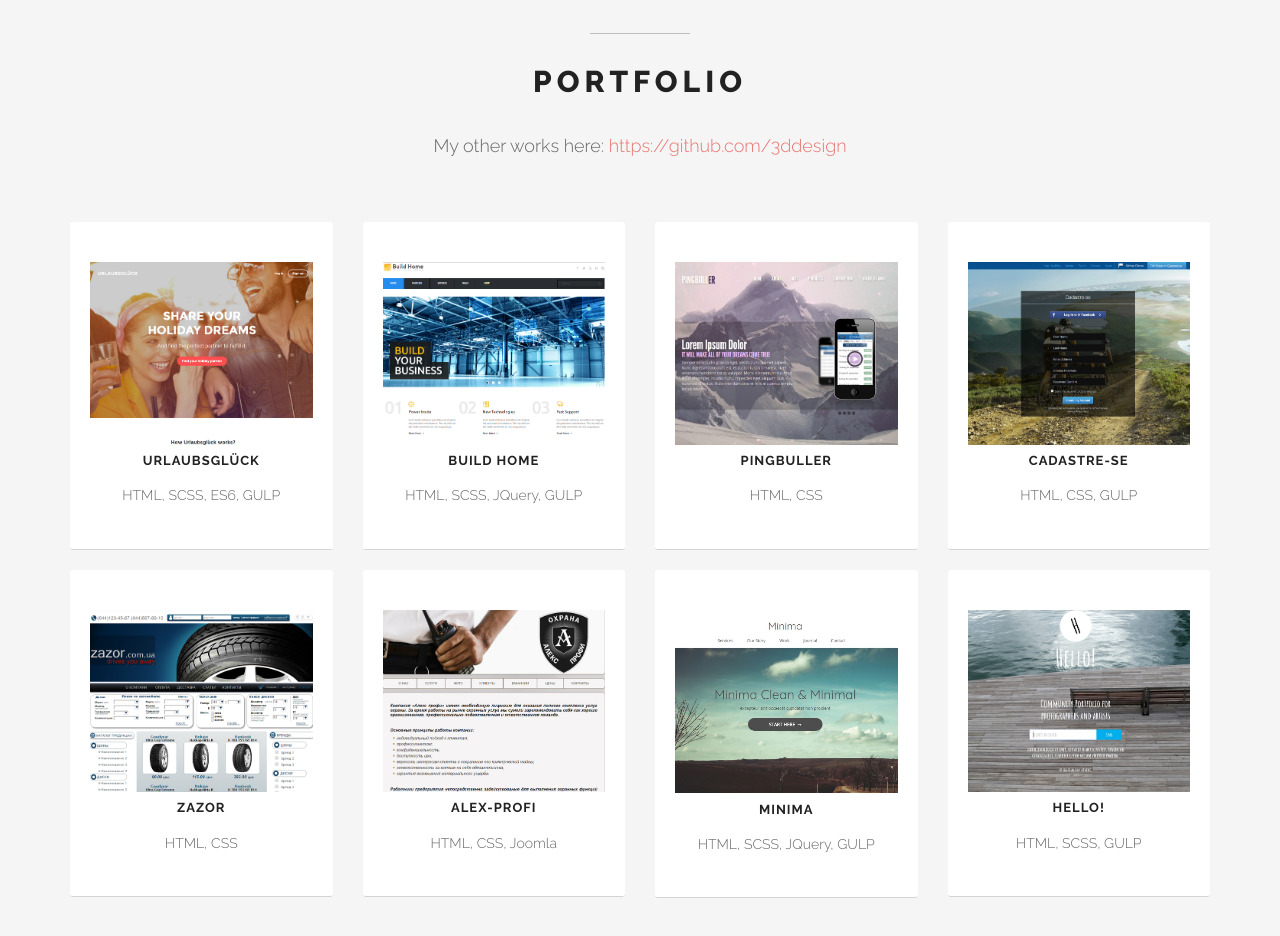
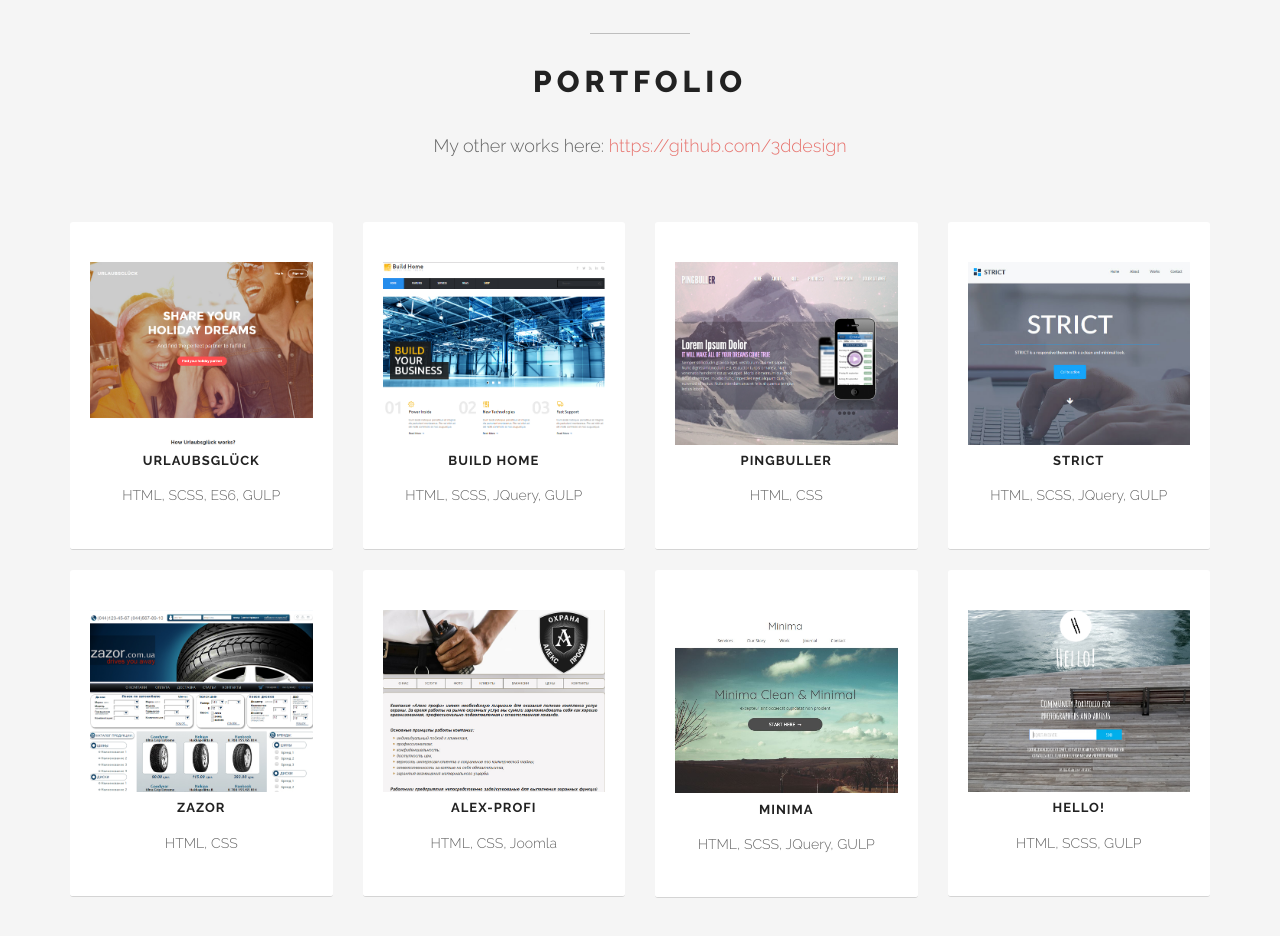
Before and after one commit to 3ddesign/myhome_project, a website: page app/index.html in a window 1280 px wide. Shown: the part 2179-3115 px from the top of the page. Drawn offline with Linux system fonts and the light colour scheme.

Commit message:
myhp 1.6

```diff
--- a/app/index.html
+++ b/app/index.html
@@ -163,11 +163,11 @@
                 </div>
                 <div class="col-sm-3">
                     <div class="iconbox wow slideInRight animated" style="visibility: visible; animation-name: slideInRight;">
-                        <a target="_blank" href="https://3ddesign.github.io/portfolio/cadastre/index.html" class=""><img src="img/portfolio/cadastre.jpg" alt="cadastre"></a>
+                        <a target="_blank" href="http://scherbakov.com.ua/portfolio/strict/index.html" class=""><img src="img/portfolio/strict.jpg" alt="strict tmpl"></a>
                         <div class="iconbox-text">
-                            <h3 class="iconbox-title">Cadastre-se</h3>
+                            <h3 class="iconbox-title">Strict</h3>
                             <div class="iconbox-desc">
-                                HTML, CSS, GULP
+                                HTML, SCSS, JQuery, GULP
                             </div>
                         </div>
                     </div>
```
Also changed, not shown: app/img/portfolio/asia1.jpg (deleted), app/img/portfolio/asia2.jpg (deleted), app/img/portfolio/cadastre.jpg (deleted), app/img/portfolio/strict.jpg (added), dist/img/portfolio/asia1.jpg (deleted), dist/img/portfolio/asia2.jpg (deleted), dist/img/portfolio/cadastre.jpg (deleted), dist/img/portfolio/strict.jpg (added), dist/index.html.
